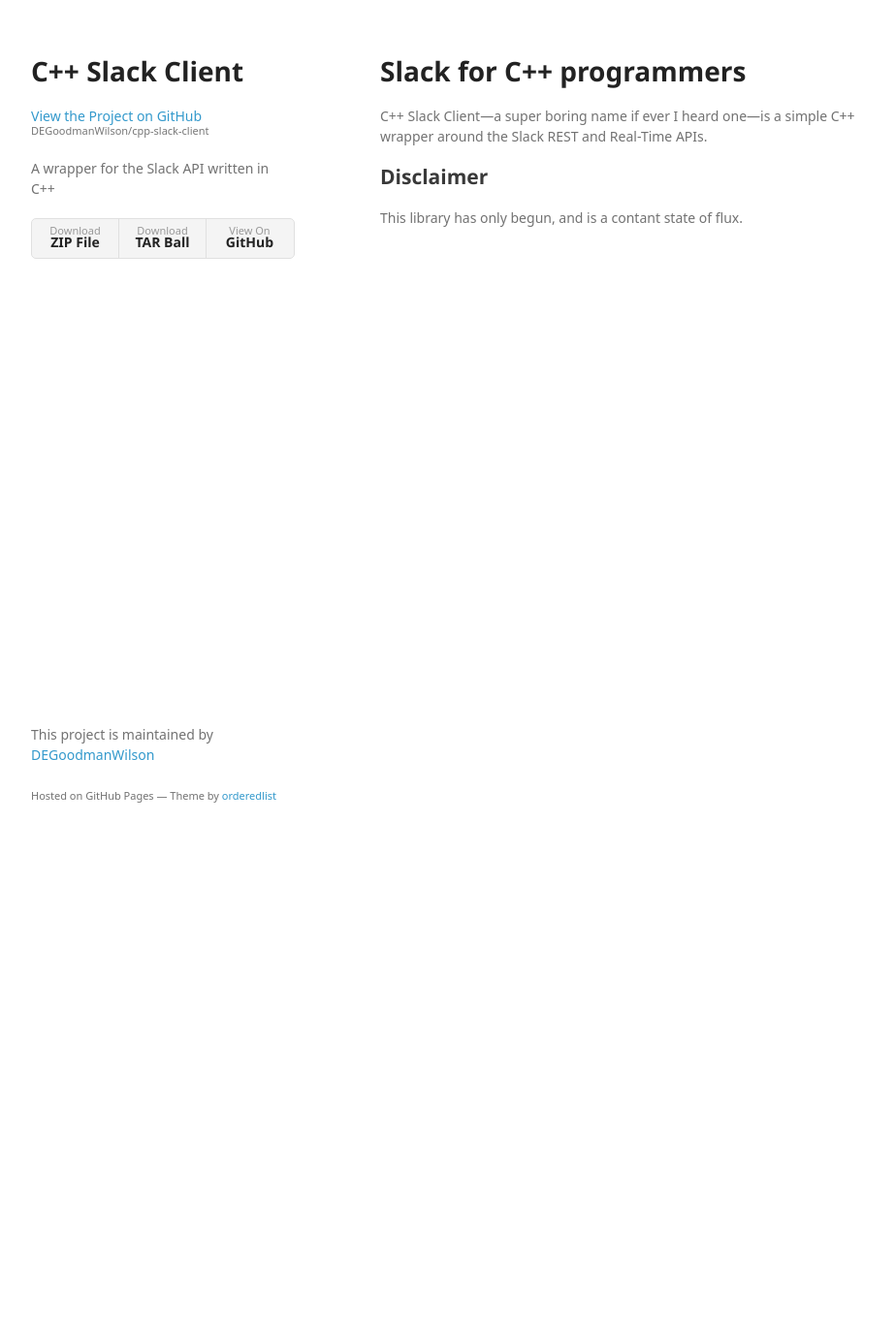
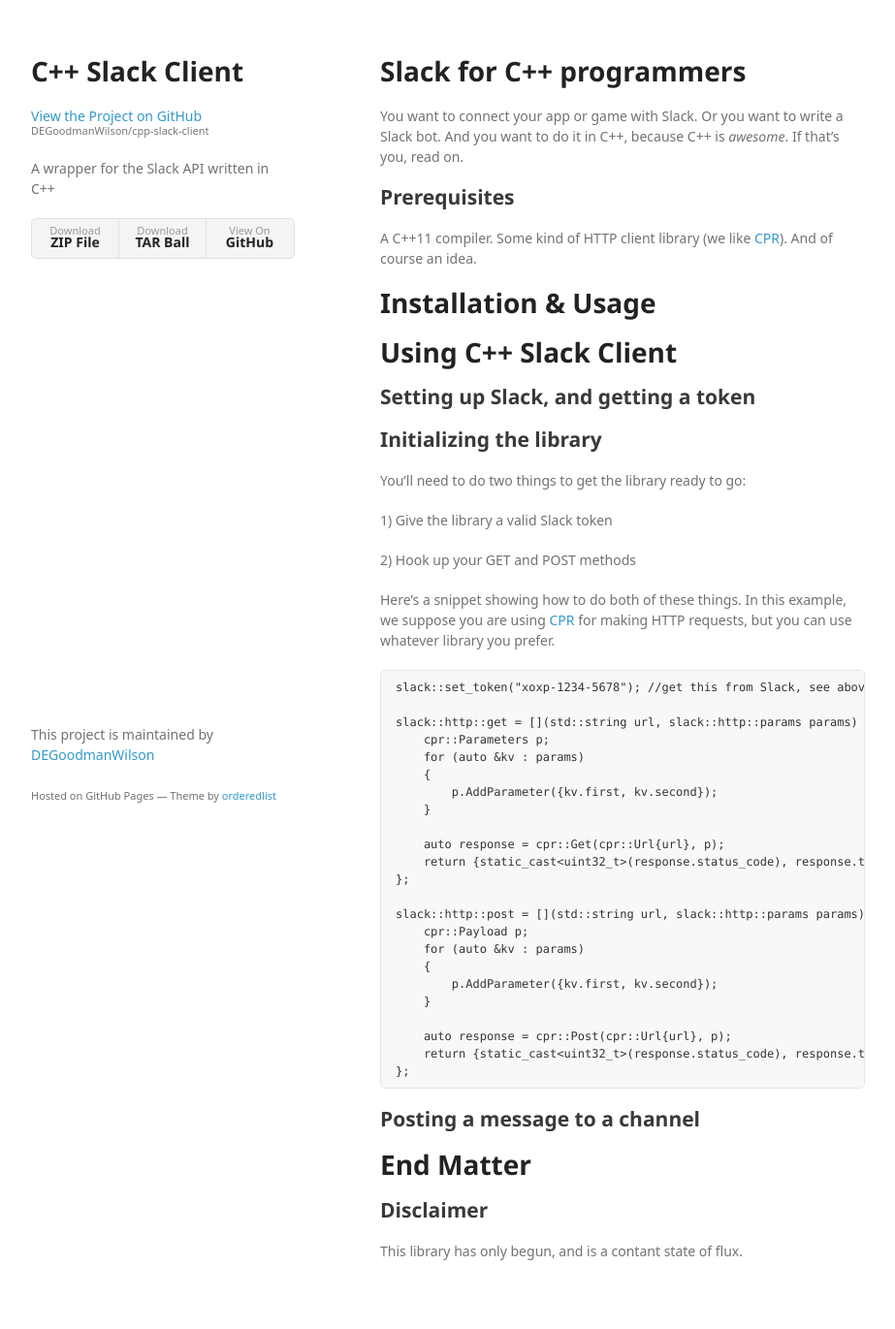
Before and after one commit to DEGoodmanWilson/engine, a Jekyll site: the page built from index.md, in a window 1280 px wide. Shown: the whole page at 97% size, without its empty margins (178-1101 px from the left). Built offline with Jekyll 4.4.1, drawn with Linux system fonts in a browser that asks for light colours; some web fonts are replaced; before the commit the page ends 900 px from its top, so only the background shows below that.

Commit message:
A framework for documentation.

````diff
--- a/index.md
+++ b/index.md
@@ -5,7 +5,57 @@
 
 # Slack for C++ programmers
 
-C++ Slack Client---a super boring name if ever I heard one---is a simple C++ wrapper around the Slack REST and Real-Time APIs.
+You want to connect your app or game with Slack. Or you want to write a Slack bot. And you want to do it in C++, because C++ is _awesome_. If that's you, read on.
+
+## Prerequisites
+
+A C++11 compiler. Some kind of HTTP client library (we like [CPR](https://github.com/whoshuu/cpr)). And of course an idea.
+
+# Installation & Usage
+
+# Using C++ Slack Client
+
+## Setting up Slack, and getting a token
+
+## Initializing the library
+
+You'll need to do two things to get the library ready to go:
+
+1) Give the library a valid Slack token
+
+2) Hook up your GET and POST methods
+
+Here's a snippet showing how to do both of these things. In this example, we suppose you are using [CPR](https://github.com/whoshuu/cpr) for making HTTP requests, but you can use whatever library you prefer.
+
+```
+slack::set_token("xoxp-1234-5678"); //get this from Slack, see above
+
+slack::http::get = [](std::string url, slack::http::params params) -> slack::http::response {
+    cpr::Parameters p;
+    for (auto &kv : params)
+    {
+        p.AddParameter({kv.first, kv.second});
+    }
+
+    auto response = cpr::Get(cpr::Url{url}, p);
+    return {static_cast<uint32_t>(response.status_code), response.text};
+};
+
+slack::http::post = [](std::string url, slack::http::params params) -> slack::http::response {
+    cpr::Payload p;
+    for (auto &kv : params)
+    {
+        p.AddParameter({kv.first, kv.second});
+    }
+
+    auto response = cpr::Post(cpr::Url{url}, p);
+    return {static_cast<uint32_t>(response.status_code), response.text};
+};
+```
+
+## Posting a message to a channel
+
+# End Matter
 
 ## Disclaimer
 
````
